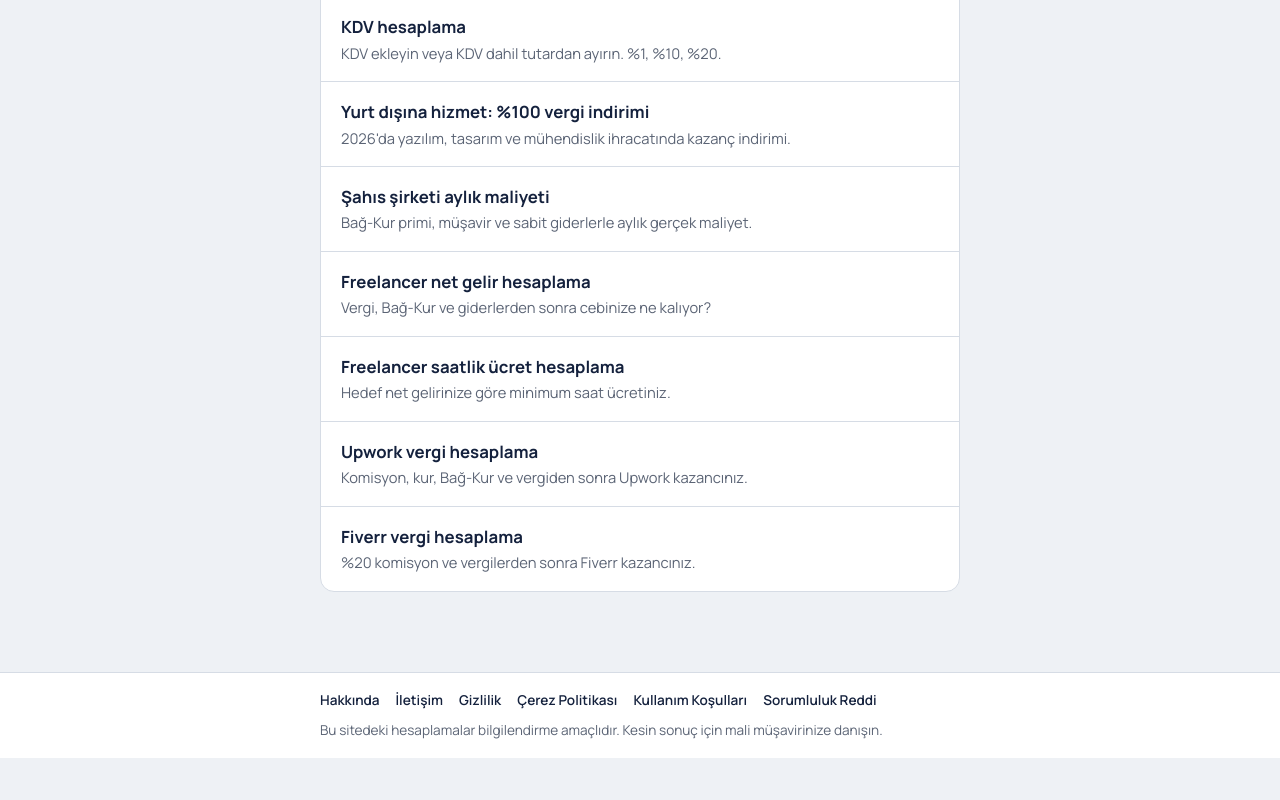
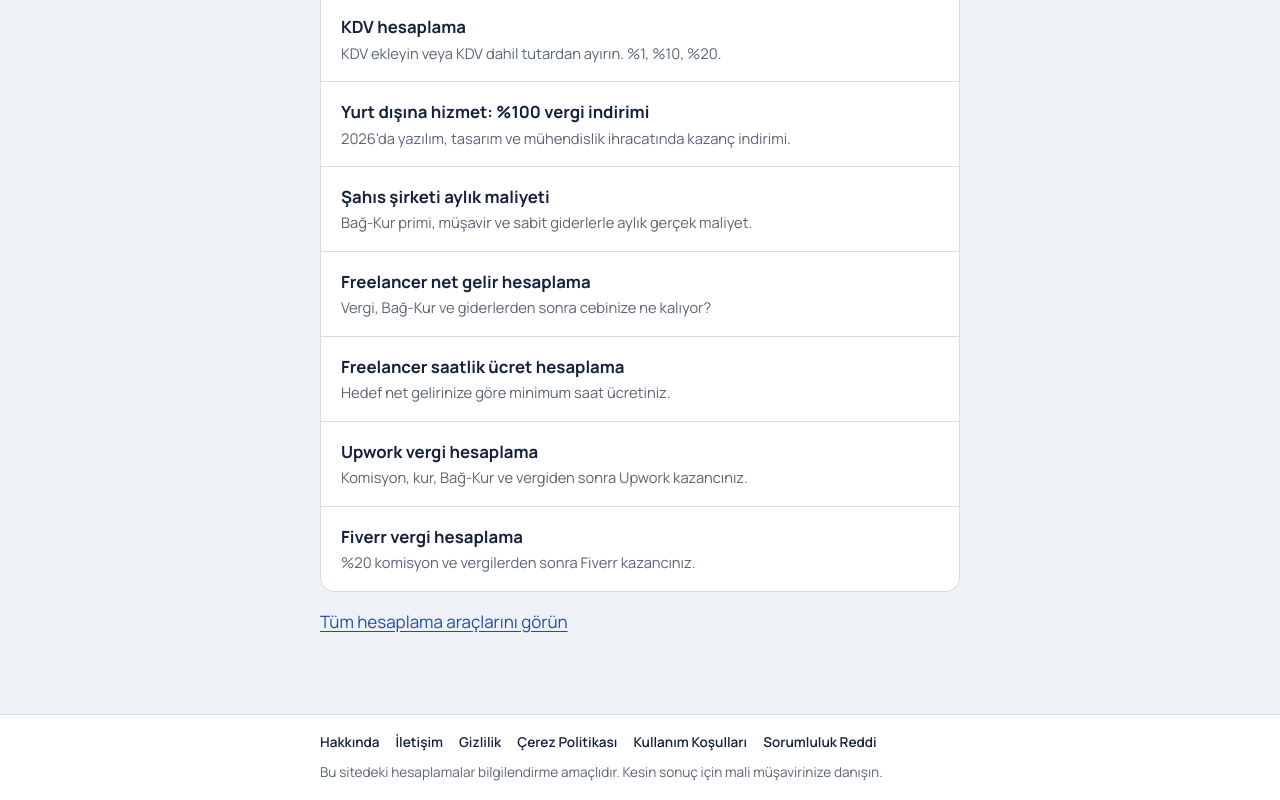
Before and after one commit to yavuzscvk-source/freelancer-vergi, a Next.js app: page / in a window 1280 px wide. Shown: the part 1015-1815 px from the top of the page. Before the commit the page ends 1773 px from the top, so only its background shows below. Built offline with nearby package versions, Linux system fonts and the light colour scheme.

Commit message:
Update page.js

```diff
--- a/app/page.js
+++ b/app/page.js
@@ -50,6 +50,8 @@ export default function Home() {
           </li>
         ))}
       </ul>
+      <p><Link href="/hesaplayicilar">Tüm hesaplama araçlarını görün</Link></p>
+
     </>
   );
 }
```
